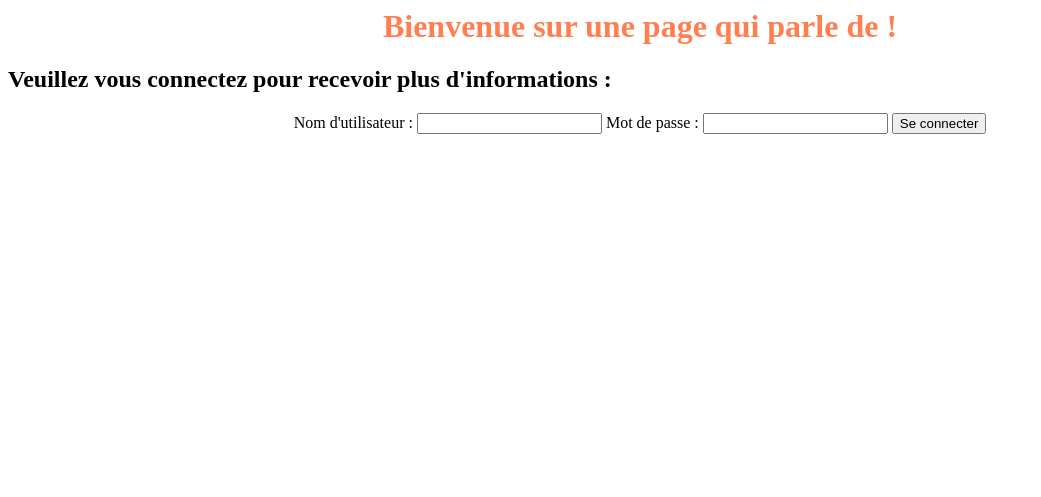
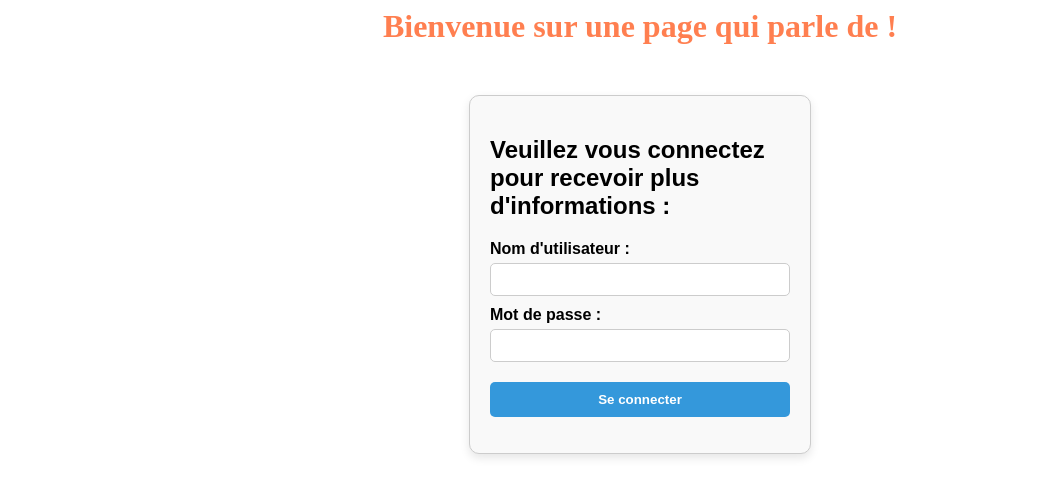
Before and after one commit to E-coal-eater/serveur, a Flask app: page / in a window 1280 px wide. Shown: the top 497 px of the page, without its empty margins (0-1041 px from the left). Run offline with Flask 3, Linux system fonts and the light colour scheme.

Commit message:
brim brim update and CSS

```diff
--- a/static/le peigne de timéo.css
+++ b/static/le peigne de timéo.css
@@ -4,6 +4,41 @@ h1 {
     text-shadow: 6px black;
     text-size-adjust: 160%;
 }
-form{
-    text-align: center;
+.box-form {
+    width: 300px;
+    margin: 50px auto;
+    padding: 20px;
+    background-color: #f9f9f9;
+    border: 1px solid #ccc;
+    border-radius: 10px;
+    box-shadow: 0 4px 10px rgba(0, 0, 0, 0.1);
+    font-family: Arial, sans-serif;
 }
+.box-form label {
+    display: block;
+    margin-top: 10px;
+    font-weight: bold;
+}
+.box-form input[type="text"],
+.box-form input[type="password"] {
+    width: 100%;
+    padding: 8px;
+    margin-top: 5px;
+    border: 1px solid #ccc;
+    border-radius: 5px;
+    box-sizing: border-box;
+}
+.box-form button {
+    width: 100%;
+    padding: 10px;
+    margin-top: 20px;
+    background-color: #3498db;
+    color: white;
+    border: none;
+    border-radius: 5px;
+    cursor: pointer;
+    font-weight: bold;
+}
+.box-form button:hover {
+    background-color: #2980b9;
+}
--- a/templates/patapim.html
+++ b/templates/patapim.html
@@ -7,6 +7,7 @@
     </head>
     <body>
         <h1>Bienvenue sur une page qui parle de !</h1>
+        <div class="box-form">
             <h2>Veuillez vous connectez pour recevoir plus d'informations :</h2>
             <form method="POST" action="/login">
                 <label for="username">Nom d'utilisateur :</label>
@@ -17,6 +18,7 @@
 
                 <button type="submit">Se connecter</button>
             </form>
+        </div>
     </body>
 
 
```
Also changed, not shown: templates/mapsreet.html (+11 -9 lines). Lines whose indentation alone changed are shown as unchanged.
